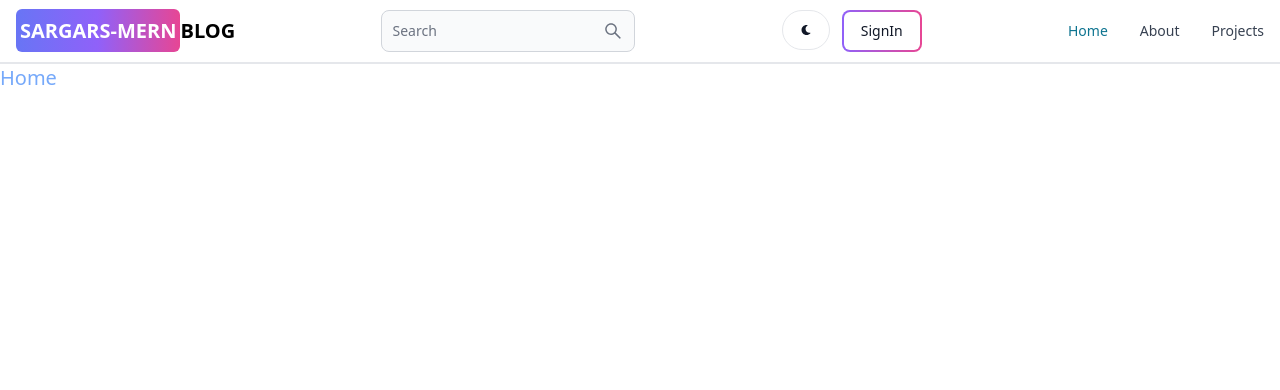
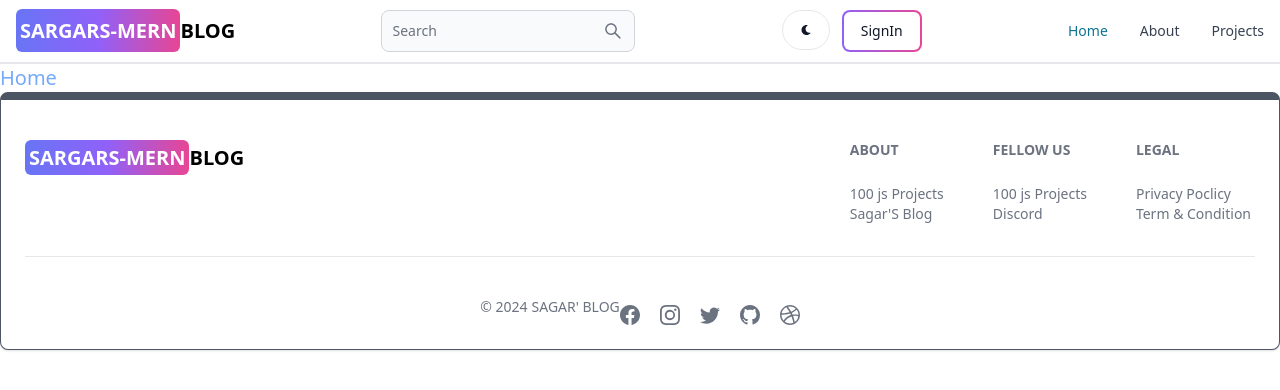
Before and after one commit to Lucky3737/MERN-BLOG, a React (Vite) app in the folder mern-client/: page / in a window 1280 px wide. Shown: the top 390 px of the page. Built offline with nearby package versions, Linux system fonts and the light colour scheme.

Commit message:
create footer section

```diff
--- a/mern-client/src/App.jsx
+++ b/mern-client/src/App.jsx
@@ -6,6 +6,7 @@
 import SignIn from "./pages/SignIn";
 import Projects from "./pages/Projects";
 import Header from "./components/Header";
+import FooterCon from "./components/Footer";
 
 export default function App() {
   return (
@@ -19,6 +20,7 @@
         <Route path="sign-up" element={<SignUp />} />
         <Route path="projects" element={<Projects />} />
       </Routes>
+      <FooterCon />
     </BrowserRouter>
   );
 }
--- /dev/null
+++ b/mern-client/src/components/Footer.jsx
@@ -0,0 +1,88 @@
+import { Footer } from "flowbite-react";
+import { Link } from "react-router-dom";
+import {
+  BsFacebook,
+  BsInstagram,
+  BsTwitter,
+  BsGithub,
+  BsDribbble,
+} from "react-icons/bs";
+
+export default function FooterCon() {
+  return (
+    <Footer container className="border border-t-8 border-gray-600">
+      <div className="w-full max-w-7xl mx-auto ">
+        <div className="grid justify-between gap-5 w-full sm:flex md:gid-cols-1">
+          <div className="mt-5">
+            <Link
+              to="/"
+              className="self-centre whitespace-nowrap text-lg sm:text-xl font-bold dark:text-white"
+            >
+              <span className="px-1 py-1 bg-gradient-to-r from-indigo-500 via-purple-500 to-pink-500 rounded-md text-white">
+                SARGARS-MERN
+              </span>
+              BLOG
+            </Link>
+          </div>
+          <div className="grid grid-cols-2 gap-8 mt-4 sm:grid-cols-3 sm:gap-6">
+            <div>
+              <Footer.Title title="About" />
+              <Footer.LinkGroup className="flex flex-col">
+                <Footer.Link
+                  href="https://www.100jsprojects.com/"
+                  target="_blank"
+                  rel="noopener noreferrer"
+                >
+                  100 js Projects
+                </Footer.Link>
+                <Footer.Link
+                  href="/about"
+                  target="_blank"
+                  rel="noopener noreferrer"
+                >
+                  Sagar'S Blog
+                </Footer.Link>
+              </Footer.LinkGroup>
+            </div>
+            <div>
+              <Footer.Title title="FELLOW US" />
+              <Footer.LinkGroup className="flex flex-col">
+                <Footer.Link
+                  href="https://www.github.com/Lucky3737"
+                  target="_blank"
+                  rel="noopener noreferrer"
+                >
+                  100 js Projects
+                </Footer.Link>
+                <Footer.Link href="#">Discord</Footer.Link>
+              </Footer.LinkGroup>
+            </div>
+
+            <div>
+              <Footer.Title title="LEGAL" />
+              <Footer.LinkGroup className="flex flex-col">
+                <Footer.Link href="#">Privacy Poclicy</Footer.Link>
+                <Footer.Link href="#">Term & Condition</Footer.Link>
+              </Footer.LinkGroup>
+            </div>
+          </div>
+        </div>
+        <Footer.Divider />
+        <div className="w-full sm:flex sm:justify-center sm:items-center">
+          <Footer.Copyright
+            href="#"
+            by="SAGAR' BLOG"
+            year={new Date().getFullYear()}
+          />
+          <div className="flex sm:mt-1 md:mt-4 sm:justify-center gap-5">
+            <Footer.Icon href="#" icon={BsFacebook} />
+            <Footer.Icon href="#" icon={BsInstagram} />
+            <Footer.Icon href="#" icon={BsTwitter} />
+            <Footer.Icon href="#" icon={BsGithub} />
+            <Footer.Icon href="#" icon={BsDribbble} />
+          </div>
+        </div>
+      </div>
+    </Footer>
+  );
+}
```
